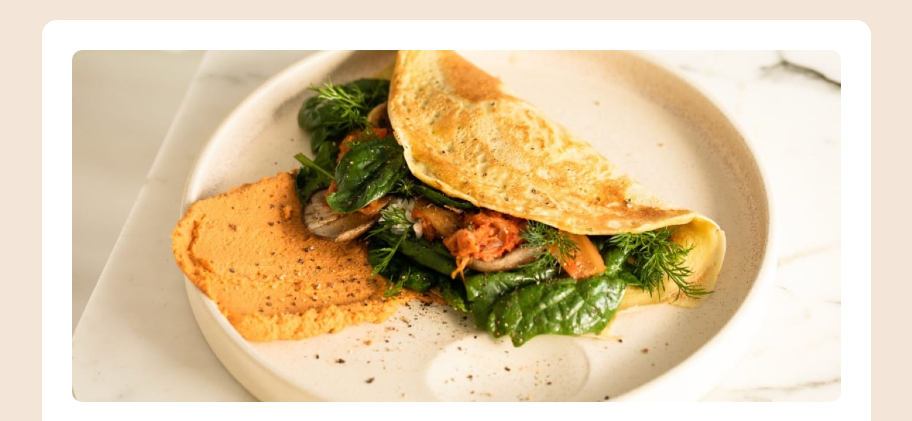
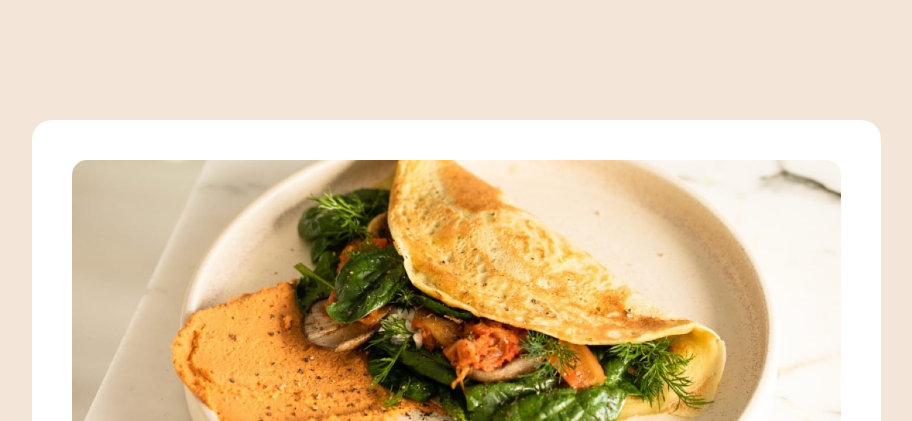
Before and after one commit to joaomfandre99/frontendmentor, a plain HTML site: page recipe-page/index.html in a window 1280 px wide. Shown: the top 421 px of the page, without its empty margins (184-1096 px from the left). Drawn offline with Linux system fonts and the light colour scheme.

Commit message:
change: margin to li items, center card in larger resolutions

```diff
--- a/recipe-page/assets/css/style.css
+++ b/recipe-page/assets/css/style.css
@@ -67,18 +67,14 @@ span {
     font-weight: bold;
 }
 
+ul, ol, li {
+    padding-left: 20px;
+}
+
 li::marker {
     font-family: 'Outfit';
     font-weight: 700;
     color: var(--brown-800);
-}
-
-ul {
-    padding-left: 20px;
-}
-
-ol {
-    padding-left: 20px;
 }
 
 hr {
@@ -147,18 +143,22 @@ section, .introduction {
 @media only screen and (min-width: 768px) {
     body {
         background-color: var(--stone-100);
-        margin: 20px 0;
+        margin: 120px 0;
+        display: flex;
+        justify-content: center;
+        align-items: center;
+        flex-direction: column;
+        min-height: 100vh;
     }
     .card {
-        border-radius: 15px;
-        padding: 30px;
+        border-radius: 20px;
+        padding: 40px;
         max-width: 769px;
-        margin: auto;
     }
     .section, .introduction {
         padding: 0;
     }
     .recipe-image {
-        border-radius: 10px;
+        border-radius: 15px;
     }
 }
```
